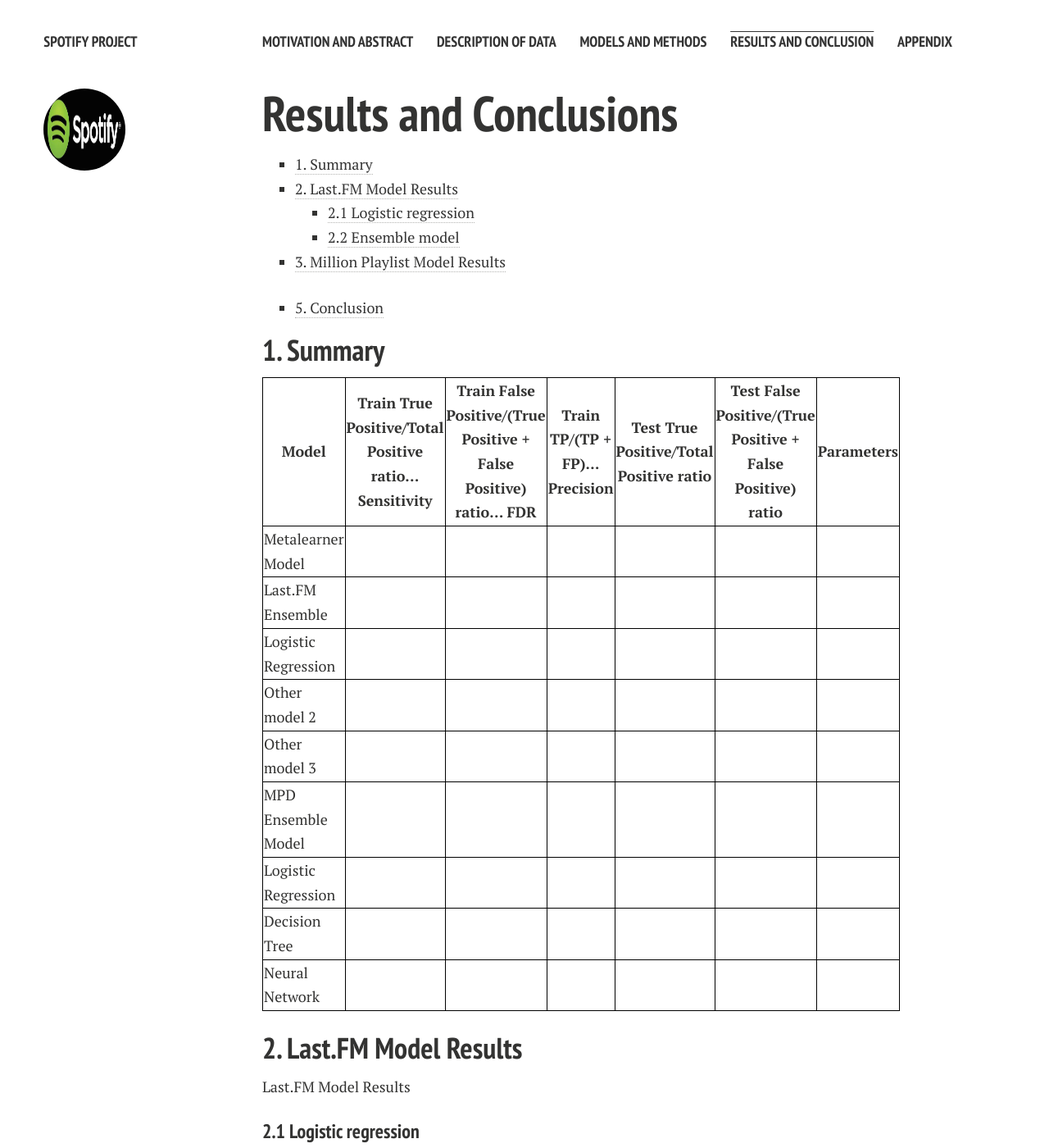
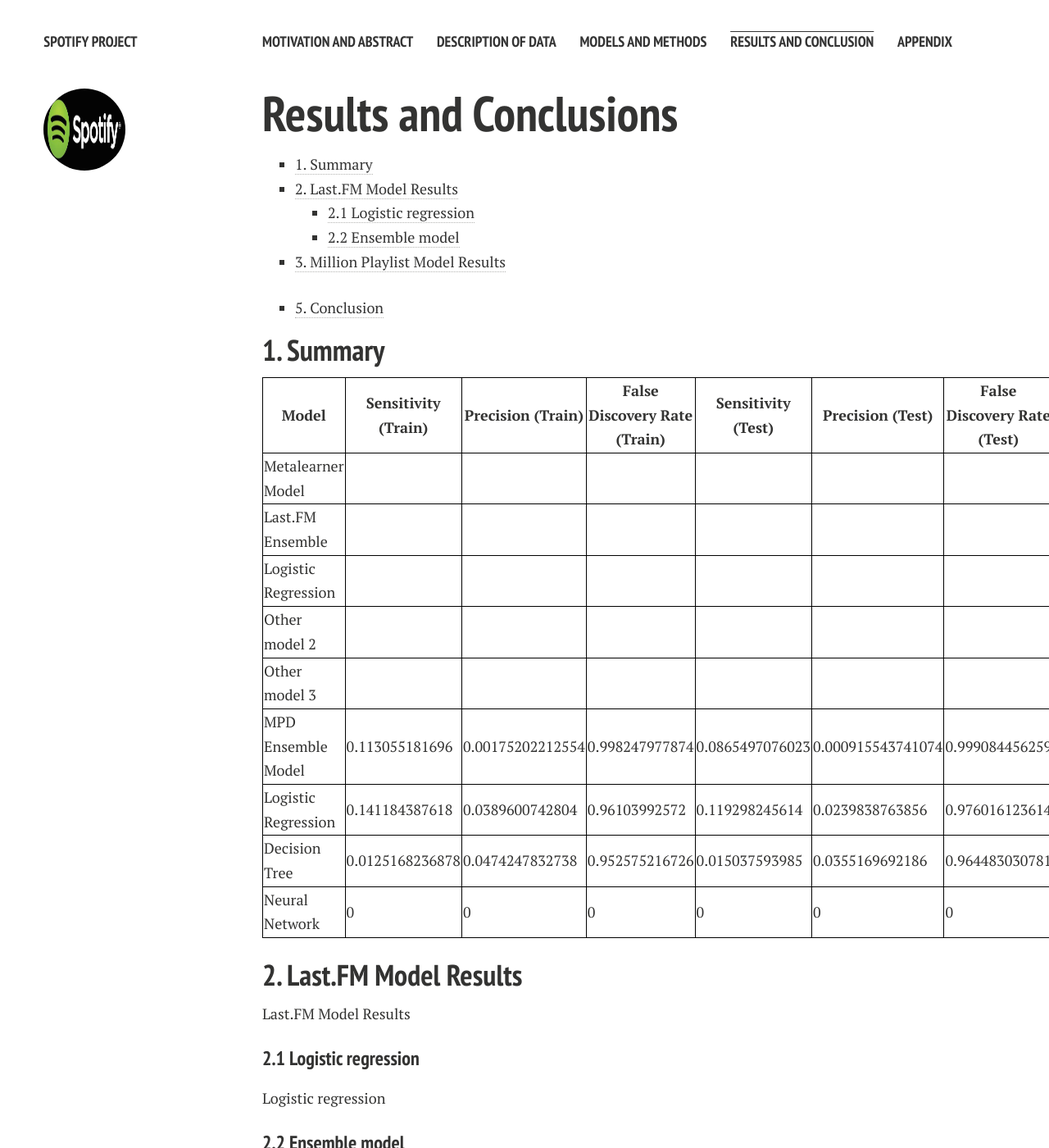
Before and after one commit to lyannaliu/lyannaliu.github.io, a Jekyll site: the page built from resultsandconclusion.md, in a window 1280 px wide and 1400 px high. Shown: the whole window at 82% size. Built offline with Jekyll 4.4.1, drawn with Linux system fonts in a browser that asks for light colours; nearby versions of some CDN libraries.

Commit message:
Update resultsandconclusion.md

```diff
--- a/resultsandconclusion.md
+++ b/resultsandconclusion.md
@@ -31,12 +31,12 @@ title: Results and Conclusions
   <thead>
     <tr>
       <th>Model</th>
-      <th>Train True Positive/Total Positive ratio… Sensitivity</th>
-      <th>Train False Positive/(True Positive + False Positive) ratio… FDR</th>
-      <th>Train TP/(TP + FP)... Precision</th>
-      <th>Test True Positive/Total Positive ratio</th>
-      <th>Test False Positive/(True Positive + False Positive) ratio</th>
-      <th>Parameters</th>
+      <th>Sensitivity (Train)</th>
+      <th>Precision (Train)</th>
+      <th>False Discovery Rate (Train)</th>
+      <th>Sensitivity (Test)</th>
+      <th>Precision (Test)</th>
+      <th>False Discovery Rate (Test)</th>
     </tr>
   </thead>
   <tbody>
@@ -87,39 +87,39 @@ title: Results and Conclusions
     </tr>
     <tr>
       <td> MPD Ensemble Model</td>
-      <td> </td>
-      <td> </td>
-      <td> </td>
-      <td> </td>
-      <td> </td>
-      <td> </td>
+      <td> 0.113055181696</td>
+      <td> 0.00175202212554</td>
+      <td> 0.998247977874</td>
+      <td> 0.0865497076023</td>
+      <td> 0.000915543741074</td>
+      <td> 0.999084456259</td>
     </tr>
     <tr>
       <td>Logistic Regression</td>
-      <td> </td>
-      <td> </td>
-      <td> </td>
-      <td> </td>
-      <td> </td>
-      <td> </td>
+      <td> 0.141184387618</td>
+      <td> 0.0389600742804</td>
+      <td> 0.96103992572</td>
+      <td> 0.119298245614</td>
+      <td> 0.0239838763856</td>
+      <td> 0.976016123614</td>
     </tr>
     <tr>
       <td>Decision Tree</td>
-      <td> </td>
-      <td> </td>
-      <td> </td>
-      <td> </td>
-      <td> </td>
-      <td> </td>
+      <td> 0.0125168236878</td>
+      <td> 0.0474247832738</td>
+      <td> 0.952575216726</td>
+      <td> 0.015037593985</td>
+      <td> 0.0355169692186</td>
+      <td> 0.964483030781</td>
     </tr>
     <tr>
       <td>Neural Network</td>
-      <td> </td>
-      <td> </td>
-      <td> </td>
-      <td> </td>
-      <td> </td>
-      <td> </td>
+      <td> 0</td>
+      <td> 0</td>
+      <td> 0</td>
+      <td> 0</td>
+      <td> 0</td>
+      <td> 0</td>
     </tr>
   </tbody>
 </table>
```
